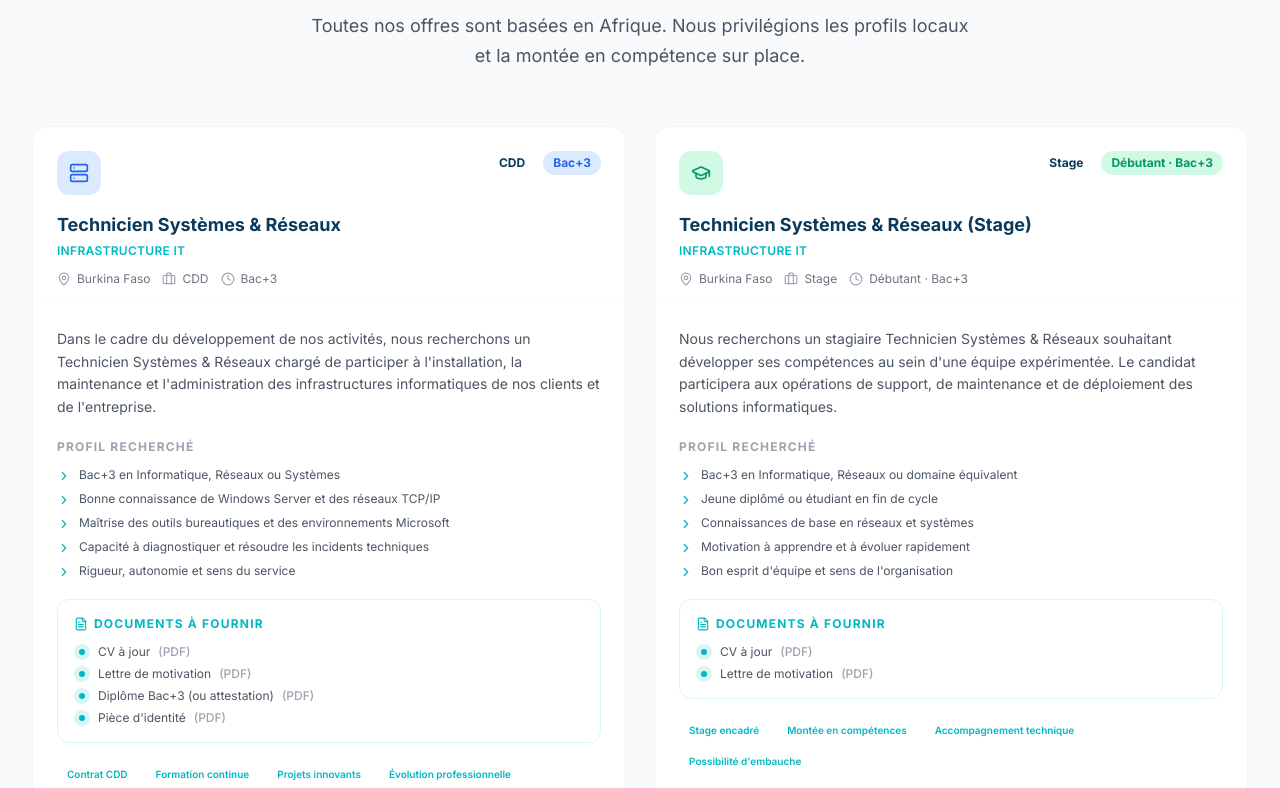
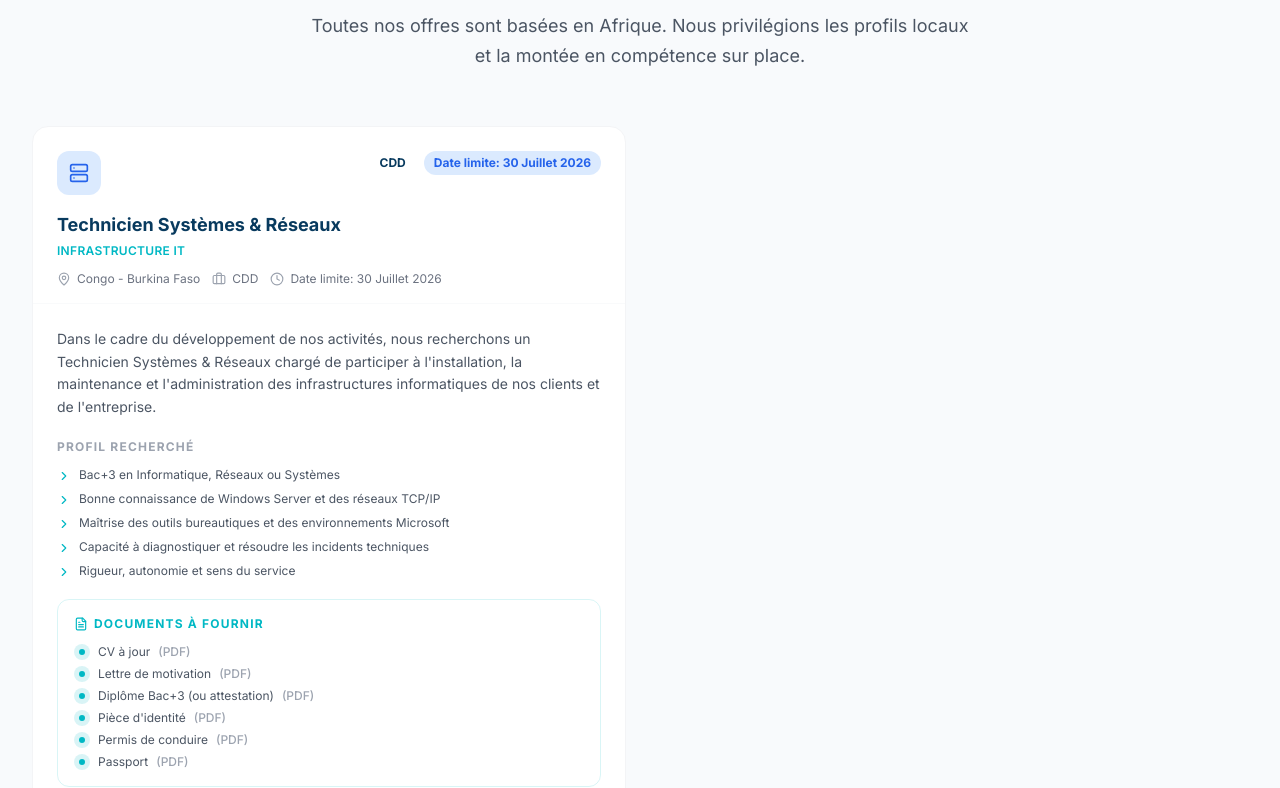
Before and after one commit to Tresor-Binks/noisim, a Next.js app: page /carrieres in a window 1280 px wide. Shown: the part 1413-2201 px from the top of the page. Built offline with nearby package versions, Linux system fonts and the light colour scheme.

Commit message:
mise à jour offre emploie

```diff
--- a/app/carrieres/page.tsx
+++ b/app/carrieres/page.tsx
@@ -35,9 +35,9 @@ export const offers: JobOffer[] = [
     id: 1,
     title: 'Technicien Systèmes & Réseaux',
     department: 'Infrastructure IT',
-    location: 'Burkina Faso',
+    location: 'Congo - Burkina Faso',
     type: 'CDD',
-    level: 'Bac+3',
+    level: 'Date limite: 30 Juillet 2026',
     description:
       'Dans le cadre du développement de nos activités, nous recherchons un Technicien Systèmes & Réseaux chargé de participer à l\'installation, la maintenance et l\'administration des infrastructures informatiques de nos clients et de l\'entreprise.',
     requirements: [
@@ -53,33 +53,11 @@ export const offers: JobOffer[] = [
       { key: 'lettre',        label: 'Lettre de motivation' },
       { key: 'diplome',       label: 'Diplôme Bac+3 (ou attestation)' },
       { key: 'piece_identite',label: 'Pièce d\'identité' },
+      { key: 'permis_de_conduire',label: 'Permis de conduire' },
+      { key: 'passport',label: 'Passport' },
     ],
     icon: Server,
     color: 'bg-blue-100 text-blue-600',
-  },
-  {
-    id: 2,
-    title: 'Technicien Systèmes & Réseaux (Stage)',
-    department: 'Infrastructure IT',
-    location: 'Burkina Faso',
-    type: 'Stage',
-    level: 'Débutant · Bac+3',
-    description:
-      'Nous recherchons un stagiaire Technicien Systèmes & Réseaux souhaitant développer ses compétences au sein d\'une équipe expérimentée. Le candidat participera aux opérations de support, de maintenance et de déploiement des solutions informatiques.',
-    requirements: [
-      'Bac+3 en Informatique, Réseaux ou domaine équivalent',
-      'Jeune diplômé ou étudiant en fin de cycle',
-      'Connaissances de base en réseaux et systèmes',
-      'Motivation à apprendre et à évoluer rapidement',
-      'Bon esprit d\'équipe et sens de l\'organisation',
-    ],
-    benefits: ['Stage encadré', 'Montée en compétences', 'Accompagnement technique', 'Possibilité d\'embauche'],
-    documents: [
-      { key: 'cv',              label: 'CV à jour' },
-      { key: 'lettre',          label: 'Lettre de motivation' },
-    ],
-    icon: GraduationCap,
-    color: 'bg-emerald-100 text-emerald-600',
   },
 ]
 
```
